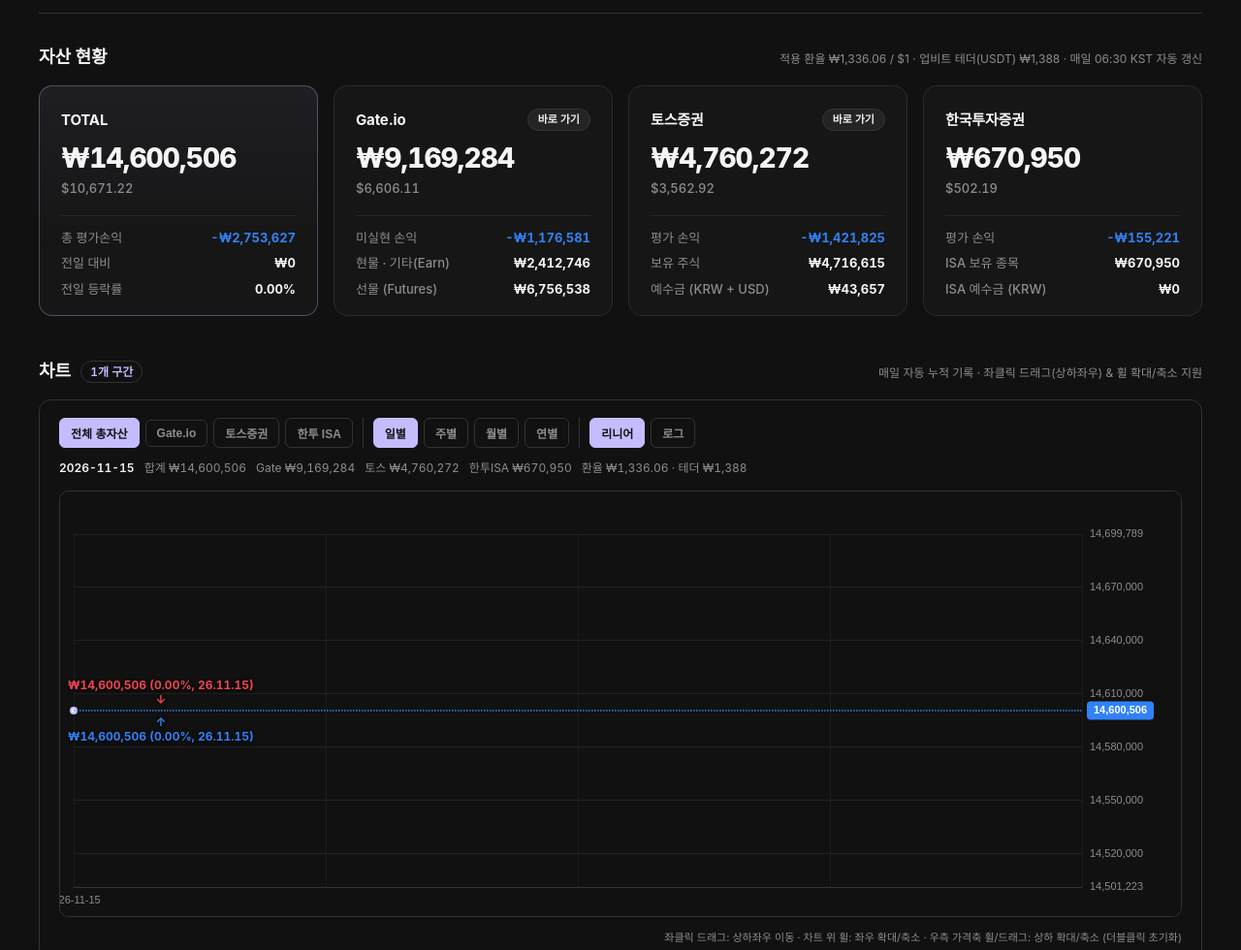
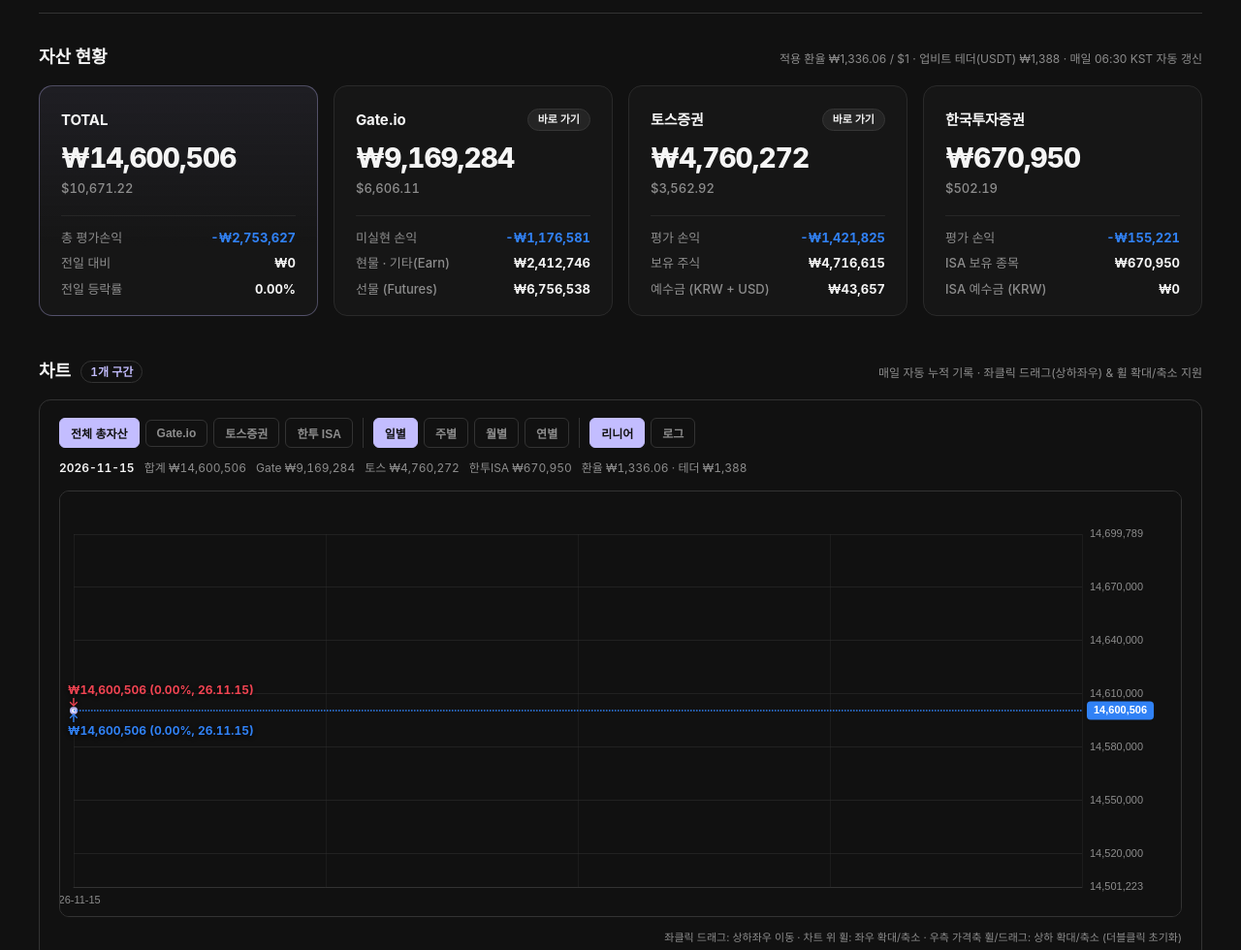
Before and after one commit to tiifosia/asset, a plain HTML site: page index.html in a window 1280 px wide. Shown: the part 120-1100 px from the top of the page at 97% size. Drawn offline with nearby package versions, Linux system fonts and the light colour scheme.

Commit message:
Fix chart candlestick bodies, callout arrow alignment, and y-axis zoom zone

```diff
--- a/app.js
+++ b/app.js
@@ -235,8 +235,13 @@ function createChartViewportController(cfg) {
     if (!n) return [0, 0];
     const padLeft = cfg.getPadLeft();
     const maxRealIdx = n - 1;
-    const s = Math.max(0, Math.min(maxRealIdx, Math.round(viewState.xStart - padLeft)));
-    const e = Math.max(s, Math.min(maxRealIdx, Math.round(viewState.xEnd - padLeft)));
+    const rawStart = Math.ceil(viewState.xStart - padLeft);
+    const rawEnd = Math.floor(viewState.xEnd - padLeft);
+    const s = Math.max(0, Math.min(maxRealIdx, rawStart));
+    const e = Math.max(
+      s,
+      Math.min(maxRealIdx, rawEnd >= rawStart ? rawEnd : Math.round(viewState.xEnd - padLeft))
+    );
     return [s, e];
   };
 
@@ -356,24 +361,30 @@ function createChartViewportController(cfg) {
     const stageWidth = cfg.stageEl.clientWidth;
     const stageHeight = cfg.stageEl.clientHeight;
     const grid = cfg.getGrid();
+    const plotMinX = grid.left;
     const plotMaxX = stageWidth - grid.right - 4;
 
     if (
       Array.isArray(peakPx) &&
       Number.isFinite(peakPx[0]) &&
       Number.isFinite(peakPx[1]) &&
+      peakPx[0] >= plotMinX &&
+      peakPx[0] <= stageWidth - grid.right &&
       peakPx[1] >= 18 &&
       peakPx[1] <= stageHeight - grid.bottom - 4
     ) {
       const peakDate = formatShortDate(peakAnchor.date);
-      cfg.peakEl.innerHTML = `${cfg.formatCalloutPrice(peakPrice)} (${formatSignedPct(peakPct)}, ${peakDate})<br>↓`;
+      cfg.peakEl.innerHTML = `<div class="callout-label">${cfg.formatCalloutPrice(peakPrice)} (${formatSignedPct(peakPct)}, ${peakDate})</div><div class="callout-arrow">↓</div>`;
       cfg.peakEl.classList.remove("hidden");
       const w = cfg.peakEl.offsetWidth;
       const h = cfg.peakEl.offsetHeight;
       const left = Math.max(8, Math.min(plotMaxX - w, peakPx[0] - w / 2));
-      const top = Math.max(6, peakPx[1] - h - 4);
+      const top = Math.max(6, peakPx[1] - h - 2);
+      const arrowX = Math.max(6, Math.min(w - 6, peakPx[0] - left));
       cfg.peakEl.style.left = `${left}px`;
       cfg.peakEl.style.top = `${top}px`;
+      const arrowEl = cfg.peakEl.querySelector(".callout-arrow");
+      if (arrowEl) arrowEl.style.left = `${arrowX}px`;
     } else {
       cfg.peakEl.classList.add("hidden");
     }
@@ -382,18 +393,23 @@ function createChartViewportController(cfg) {
       Array.isArray(troughPx) &&
       Number.isFinite(troughPx[0]) &&
       Number.isFinite(troughPx[1]) &&
+      troughPx[0] >= plotMinX &&
+      troughPx[0] <= stageWidth - grid.right &&
       troughPx[1] >= 18 &&
       troughPx[1] <= stageHeight - grid.bottom - 4
     ) {
       const troughDate = formatShortDate(troughAnchor.date);
-      cfg.troughEl.innerHTML = `↑<br>${cfg.formatCalloutPrice(troughPrice)} (${formatSignedPct(troughPct)}, ${troughDate})`;
+      cfg.troughEl.innerHTML = `<div class="callout-arrow">↑</div><div class="callout-label">${cfg.formatCalloutPrice(troughPrice)} (${formatSignedPct(troughPct)}, ${troughDate})</div>`;
       cfg.troughEl.classList.remove("hidden");
       const w = cfg.troughEl.offsetWidth;
       const h = cfg.troughEl.offsetHeight;
       const left = Math.max(8, Math.min(plotMaxX - w, troughPx[0] - w / 2));
-      const top = Math.min(stageHeight - h - 6, troughPx[1] + 4);
+      const top = Math.min(stageHeight - grid.bottom - h - 2, troughPx[1] + 2);
+      const arrowX = Math.max(6, Math.min(w - 6, troughPx[0] - left));
       cfg.troughEl.style.left = `${left}px`;
       cfg.troughEl.style.top = `${top}px`;
+      const arrowEl = cfg.troughEl.querySelector(".callout-arrow");
+      if (arrowEl) arrowEl.style.left = `${arrowX}px`;
     } else {
       cfg.troughEl.classList.add("hidden");
     }
@@ -1816,6 +1832,10 @@ function renderModalChart() {
         name: modalAsset.ticker,
         type: "candlestick",
         data: paddedCandles,
+        large: false,
+        barWidth: "62%",
+        barMinWidth: 2,
+        barMaxWidth: 24,
         itemStyle: {
           color: "#f04452",
           color0: "#3182f6",
--- a/index.html
+++ b/index.html
@@ -4,9 +4,9 @@
   <meta charset="UTF-8" />
   <meta name="viewport" content="width=device-width, initial-scale=1.0" />
   <title>MY ASSET</title>
-  <link rel="stylesheet" href="./styles.css?v=20261115-8" />
+  <link rel="stylesheet" href="./styles.css?v=20261115-9" />
   <script src="https://cdn.jsdelivr.net/npm/echarts@5.5.1/dist/echarts.min.js" defer></script>
-  <script src="./app.js?v=20261115-8" defer></script>
+  <script src="./app.js?v=20261115-9" defer></script>
 </head>
 <body>
   <div class="container">
@@ -110,7 +110,6 @@
               <div
                 id="portfolio-yaxis-zoom-zone"
                 class="yaxis-zoom-zone"
-                title="마우스 휠/상하 드래그: 가격축 확대·축소 · 더블클릭: 초기화"
               ></div>
               <div id="portfolio-peak-callout" class="chart-callout chart-callout-peak hidden"></div>
               <div id="portfolio-trough-callout" class="chart-callout chart-callout-trough hidden"></div>
@@ -309,7 +308,6 @@
         <div
           id="yaxis-zoom-zone"
           class="yaxis-zoom-zone"
-          title="마우스 휠/상하 드래그: 가격축 확대·축소 · 더블클릭: 초기화"
         ></div>
         <div id="chart-peak-callout" class="chart-callout chart-callout-peak hidden"></div>
         <div id="chart-trough-callout" class="chart-callout chart-callout-trough hidden"></div>
--- a/styles.css
+++ b/styles.css
@@ -855,7 +855,7 @@ body.modal-open {
   position: absolute;
   top: 0;
   right: 0;
-  bottom: 30px;
+  bottom: 0;
   width: 86px;
   cursor: ns-resize;
   z-index: 12;
@@ -875,8 +875,19 @@ body.modal-open {
   white-space: nowrap;
   z-index: 10;
   text-shadow: 0 1px 4px rgba(0, 0, 0, 0.9);
-  line-height: 1.25;
-  text-align: center;
+  line-height: 1.2;
+}
+
+.callout-label {
+  display: block;
+}
+
+.callout-arrow {
+  position: relative;
+  display: block;
+  width: fit-content;
+  transform: translateX(-50%);
+  line-height: 1;
 }
 
 .chart-callout-peak {
```
